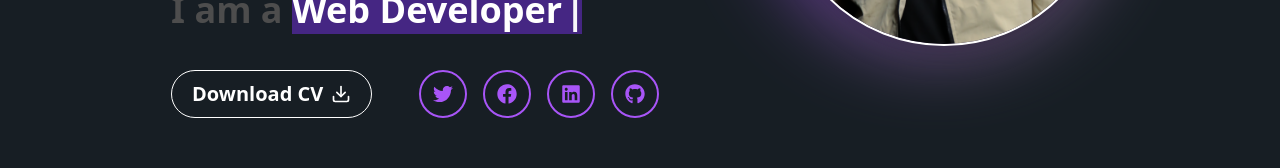
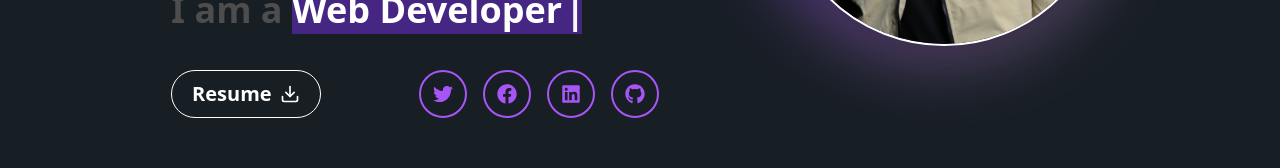
Before and after one commit to jyoti-prokash/Portfolio, a React (Vite) app: page / in a window 1280 px wide. Shown: the part 519-687 px from the top of the page. Built offline with nearby package versions, Linux system fonts and the light colour scheme.

Commit message:
resume update link

```diff
--- a/src/Components/Hero/Hero.jsx
+++ b/src/Components/Hero/Hero.jsx
@@ -39,12 +39,12 @@
               <div className="md:flex gap-10 mt-5 ">
                 <div className="w-52">
                   <a
-                    href="https://drive.google.com/file/d/1VBIwh_7fmUczyhvXFF_dVwT2FpTB5uEq/view?usp=drive_link"
+                    href="https://drive.google.com/file/d/1hJrwVnod1wZH4pGBUD9PrSN6BjNKvvoc/view?usp=drive_link"
                     target="_blank"
                     rel="noopener noreferrer"
                   >
                     <button className="btn btn-outline text-white hover:bg-[#814CEC] rounded-3xl text-xl px-5">
-                      Download CV{" "}
+                      Resume{" "}
                       <span>
                         <FiDownload />
                       </span>
```
